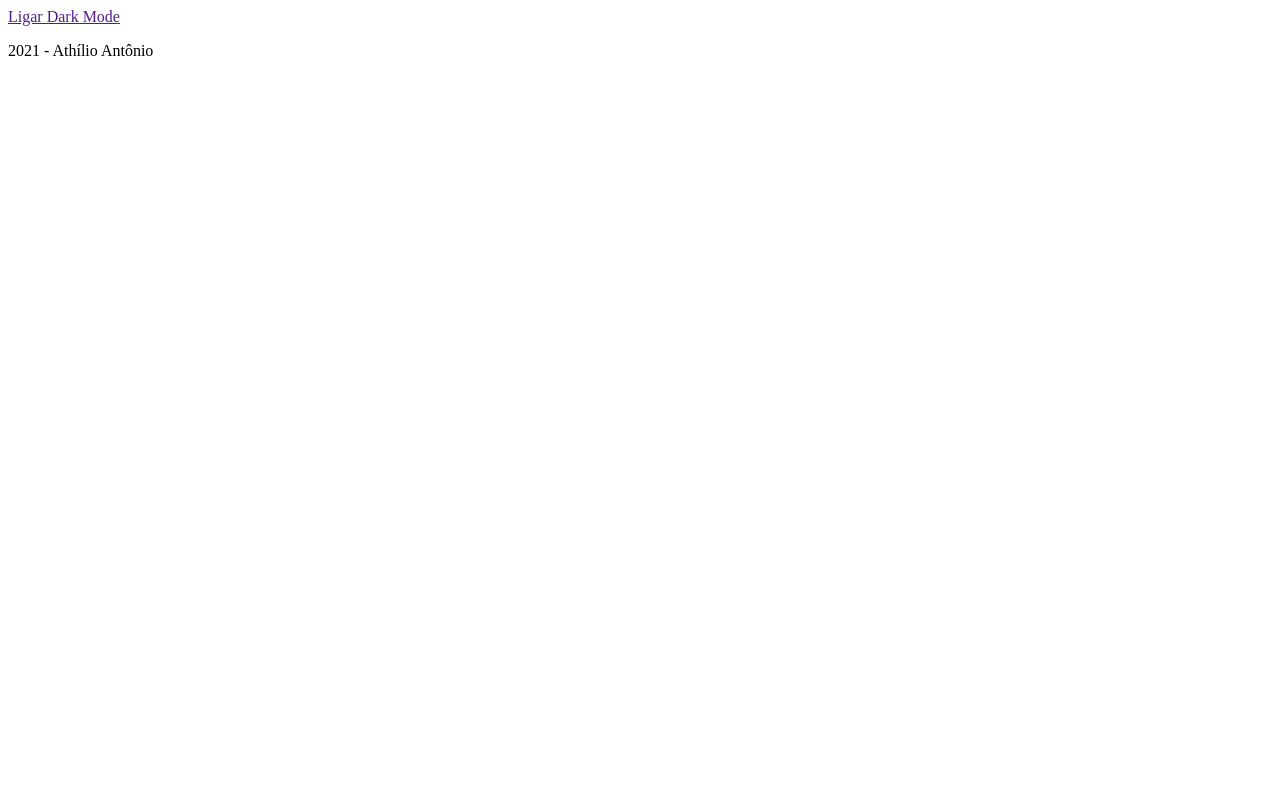
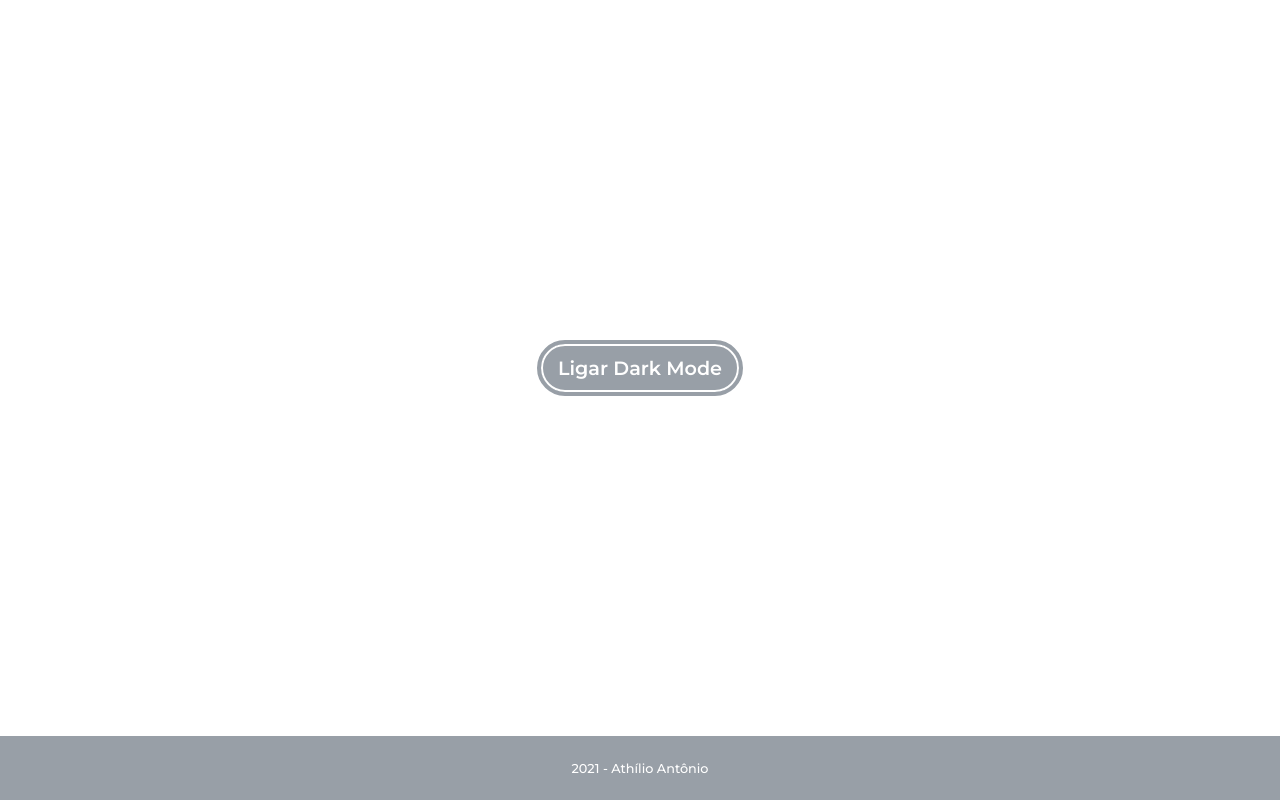
Before and after one commit to AthilioCavalcanti/pagina-com-dark-mode, a plain HTML site: page index.html in a window 1280 px wide. Drawn offline with Linux system fonts and the light colour scheme.

Commit message:
Configurando tema claro

```diff
--- a/index.html
+++ b/index.html
@@ -4,16 +4,20 @@
     <meta charset="UTF-8">
     <meta http-equiv="X-UA-Compatible" content="IE=edge">
     <meta name="viewport" content="width=device-width, initial-scale=1.0">
+    <link rel="stylesheet" href="styles/style.css">
     <title>Página com Dark Mode</title>
 </head>
 <body>
-    <main>
-        <a href="">Ligar Dark Mode</a>
-
+    <main class="principal">
+        <div class="container">
+            <a class="btn" href="">Ligar Dark Mode</a>
+        </div>
     </main>
 
-    <footer>
-        <p>2021 - Athílio Antônio</p>
+    <footer class="rodape">
+        <div class="container">
+            2021 - Athílio Antônio
+        </div>
     </footer>
 
 </body>
--- a/styles/style.css
+++ b/styles/style.css
@@ -1,4 +1,47 @@
+@import url('https://fonts.googleapis.com/css2?family=Montserrat:wght@200;400;500;600;700&display=swap');
+
+:root{
+    --cor1: #989fa7;
+    --cor2: #565655;
+    --cor3: rgb(26, 25, 25);
+}
+
 *{
     margin: 0px;
     padding: 0px;
 }
+
+body{
+    font-family: 'Montserrat', sans-serif;
+}
+
+.principal{
+    height: 92vh;
+    background-color: white;
+    display: flex;
+    justify-content: center;
+    align-items: center;
+}
+
+.principal .container .btn{
+    padding: 10px 15px;
+    border: 2px solid white;
+    outline: 4px solid var(--cor1);
+    border-radius: 30px;
+    background-color: var(--cor1);
+    color: white;
+    text-decoration: none;
+    font-size: 1.2rem;
+    font-weight: 600;
+}
+
+.rodape{
+    height: 8vh;
+    background-color: #989fa7;
+    color: white;
+    display: flex;
+    justify-content: center;
+    align-items: center;
+    font-size: 0.8rem;
+    font-weight: 500;
+}
```
